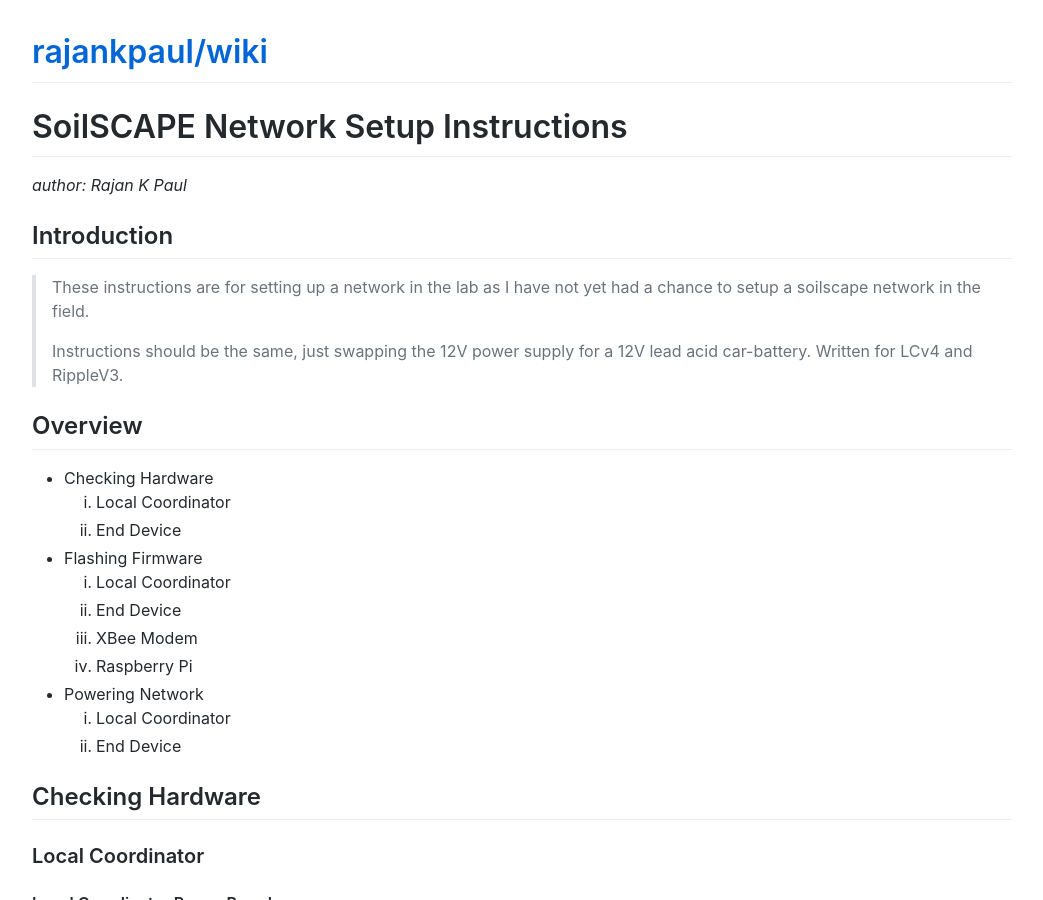
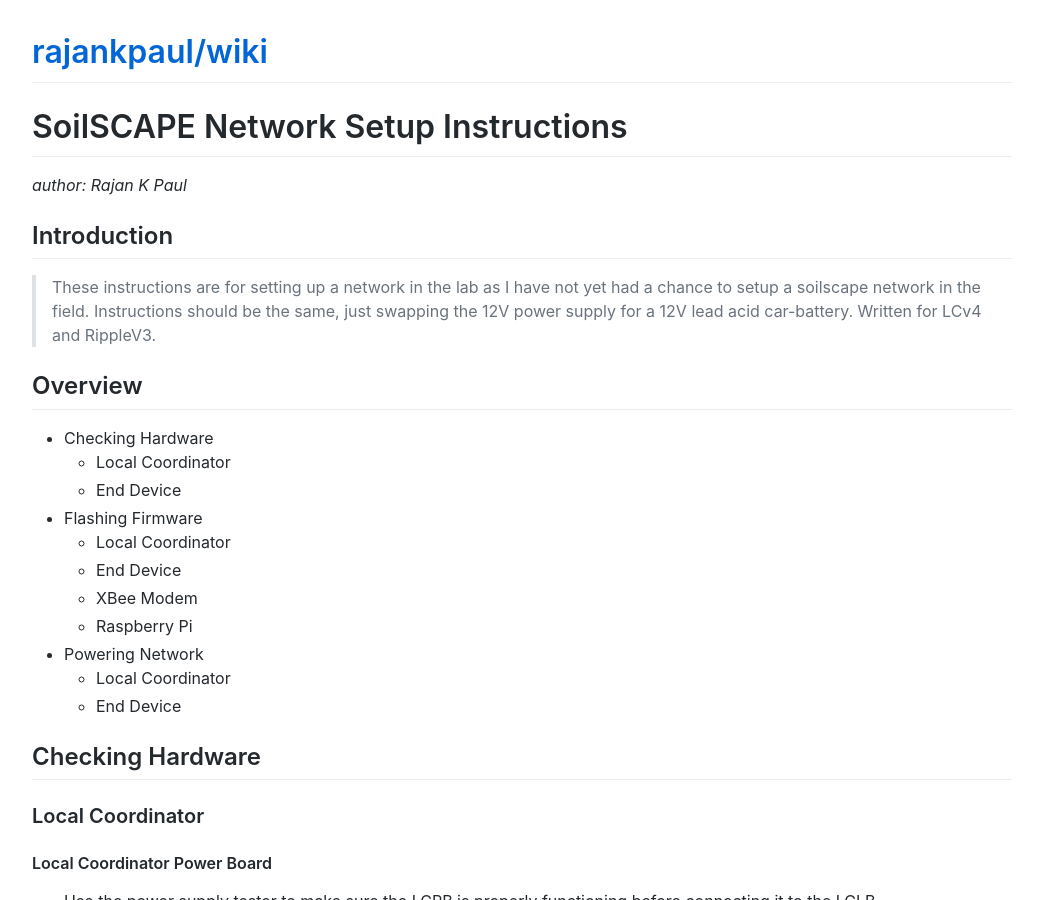
Before and after one commit to rajankpaul/docs, a Jekyll site: the page built from research/mixil/soilscape/index.md, in a window 1280 px wide and 900 px high. Shown: the whole window, without its empty margins (118-1161 px from the left). Built offline with Jekyll 4.4.1, drawn with Linux system fonts in a browser that asks for light colours; comment, search, counter and statistics services are not loaded; part of the change alters nothing that is shown.

```diff
--- a/research/mixil/soilscape/index.md
+++ b/research/mixil/soilscape/index.md
@@ -8,21 +8,20 @@ title: SoilSCAPE Setup
 
 ## Introduction
 > These instructions are for setting up a network in the lab as I have not yet had a chance to setup a soilscape network in the field.
->
 > Instructions should be the same, just swapping the 12V power supply for a 12V lead acid car-battery. Written for LCv4 and RippleV3.
 
 ## Overview
 * Checking Hardware
-1.  Local Coordinator
-2.  End Device
+	* Local Coordinator
+	* End Device
 * Flashing Firmware
-1.  Local Coordinator
-2.  End Device
-3.  XBee Modem
-4.  Raspberry Pi
+	* Local Coordinator
+	* End Device
+	* XBee Modem
+	* Raspberry Pi
 * Powering Network
-1.  Local Coordinator
-2.  End Device
+	* Local Coordinator
+	* End Device
 
 ## Checking Hardware
 
```
